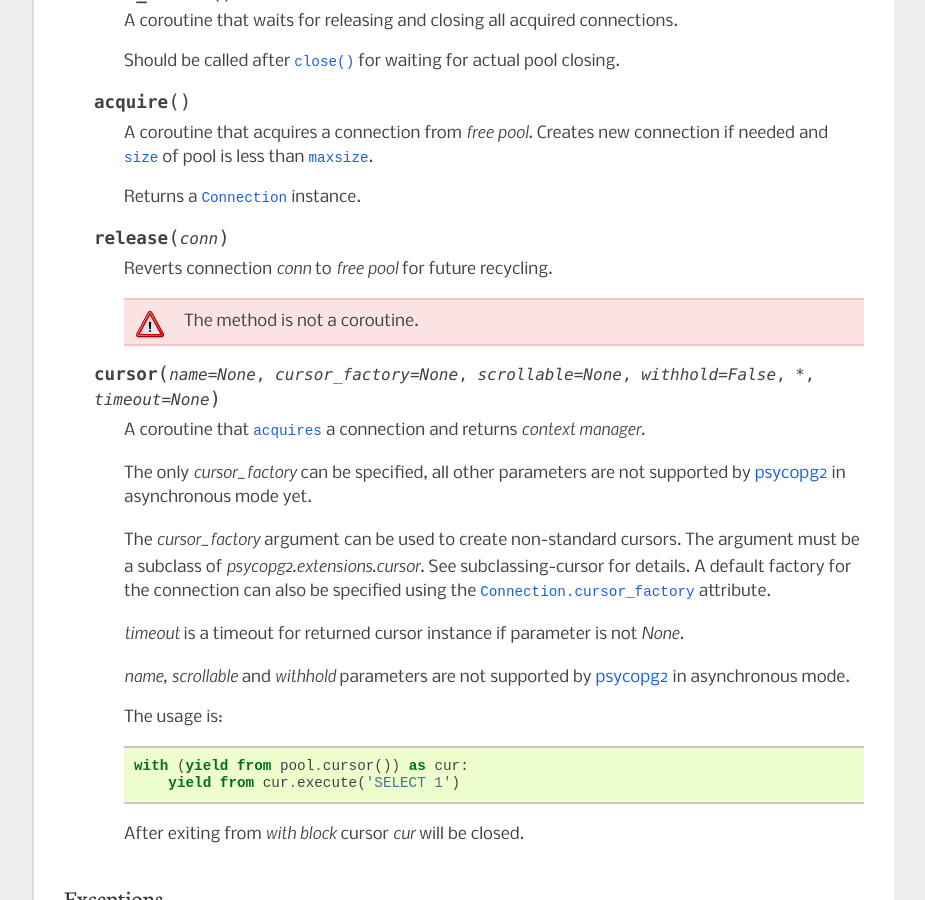
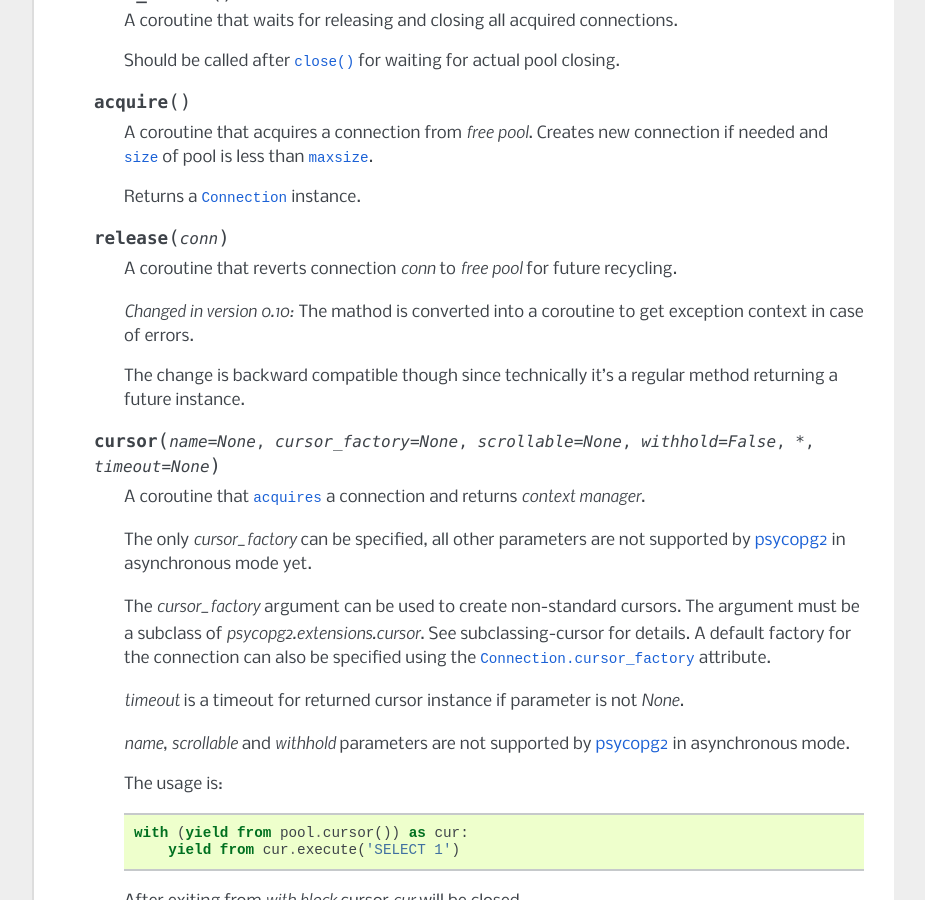
Before and after one commit to aio-libs/aiopg, a Sphinx documentation site: the page built from docs/core.rst, in a window 1280 px wide and 900 px high, scrolled down 12685 px. Shown: the whole window, without its empty margins (198-1123 px from the left). Built offline with Sphinx 7.4.7, drawn with Linux system fonts in a browser that asks for light colours.

Commit message:
Document that .release is a coroutine now

```diff
--- a/docs/core.rst
+++ b/docs/core.rst
@@ -803,9 +803,16 @@ The basic usage is::
 
    .. method:: release(conn)
 
-      Reverts connection *conn* to *free pool* for future recycling.
+      A :ref:`coroutine <coroutine>` that reverts connection *conn* to
+      *free pool* for future recycling.
 
-      .. warning:: The method is not a :ref:`coroutine <coroutine>`.
+      .. versionchanged:: 0.10
+
+         The mathod is converted into a coroutine to get exception
+         context in case of errors.
+
+         The change is backward compatible though since technically
+         it's a regular method returning a future instance.
 
    .. method:: cursor(name=None, cursor_factory=None, scrollable=None, \
                withhold=False, *, timeout=None)
```
Also changed, not shown: 1 other file.
